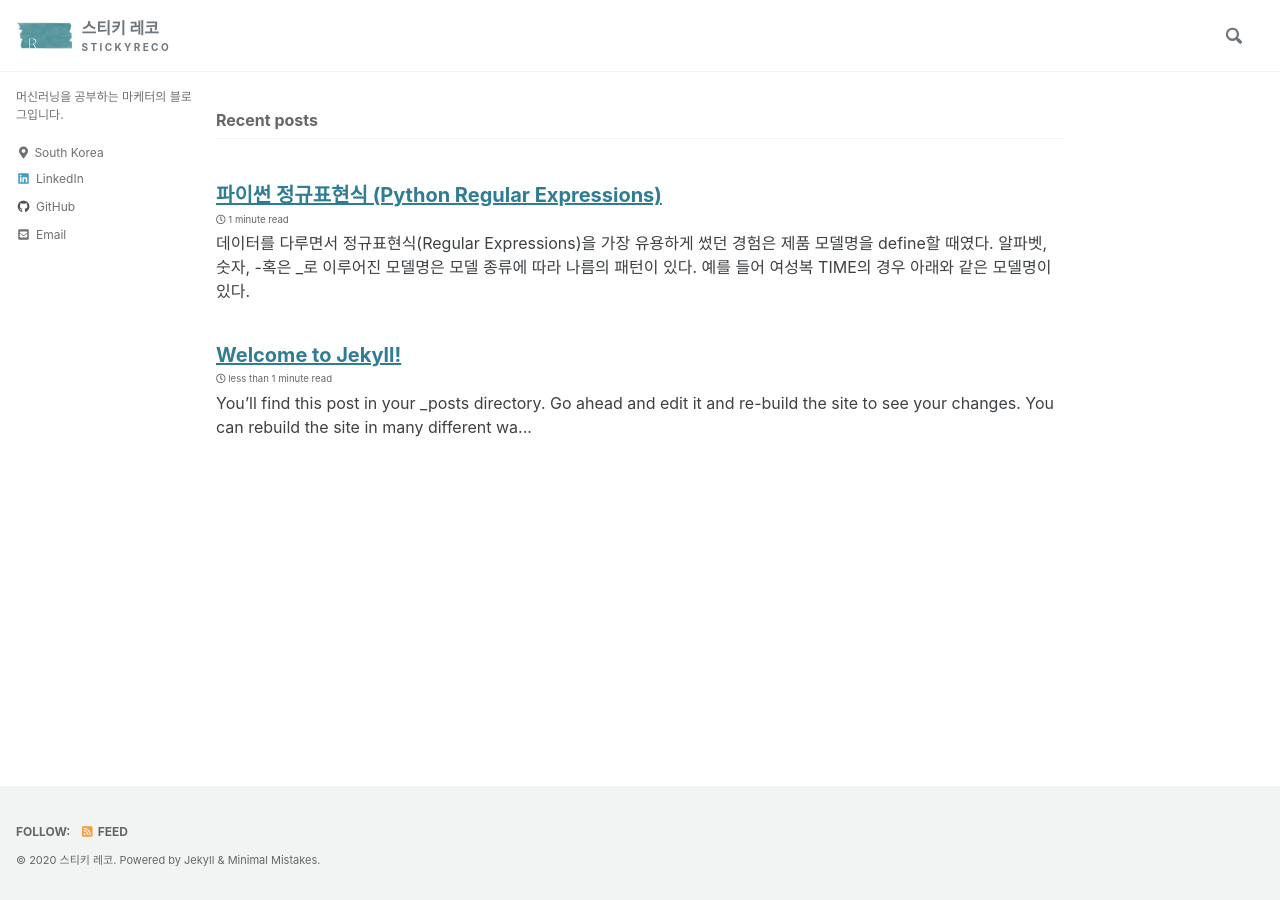
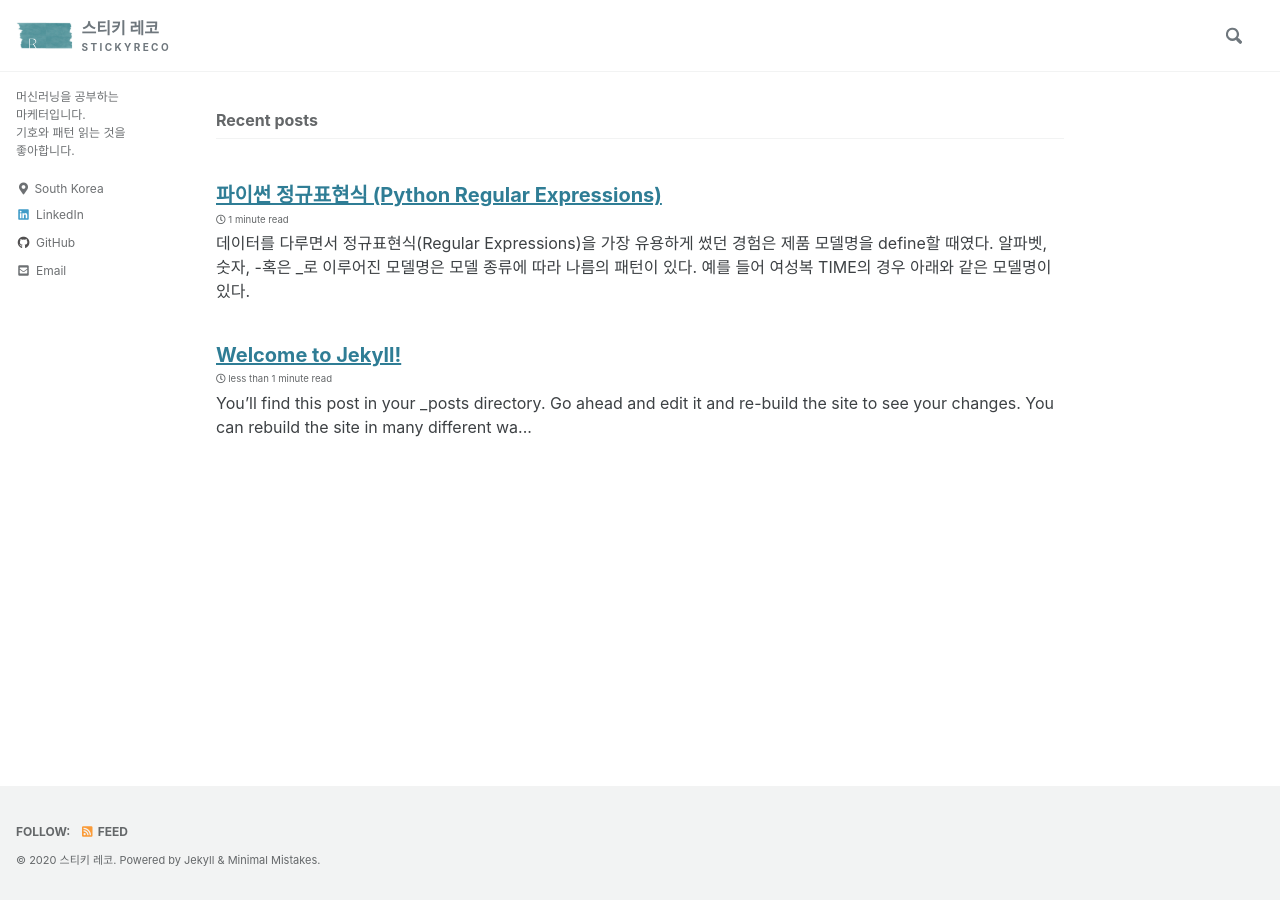
Before and after one commit to amoryoungakim/amoryoungakim.github.io, a Jekyll site: the page built from index.html, in a window 1280 px wide. Built offline with Jekyll 4.4.1, drawn with Linux system fonts in a browser that asks for light colours; cached includes are drawn as plain includes; the list of posts is cut into pages by our own code.

Commit message:
Update _config.yml

```diff
--- a/_config.yml
+++ b/_config.yml
@@ -95,7 +95,7 @@ analytics:
 author:
   name             : #"yakim"
   avatar           : # path of avatar image, e.g. "/assets/images/bio-photo.jpg"
-  bio              : "머신러닝을 공부하는 마케터의 블로그입니다."
+  bio              : "머신러닝을 공부하는<br>마케터입니다.<br>기호와 패턴 읽는 것을<br>좋아합니다."
   email            : "amoryounga.kim@gmail.com"
   location         : "South Korea"
   links:
```
